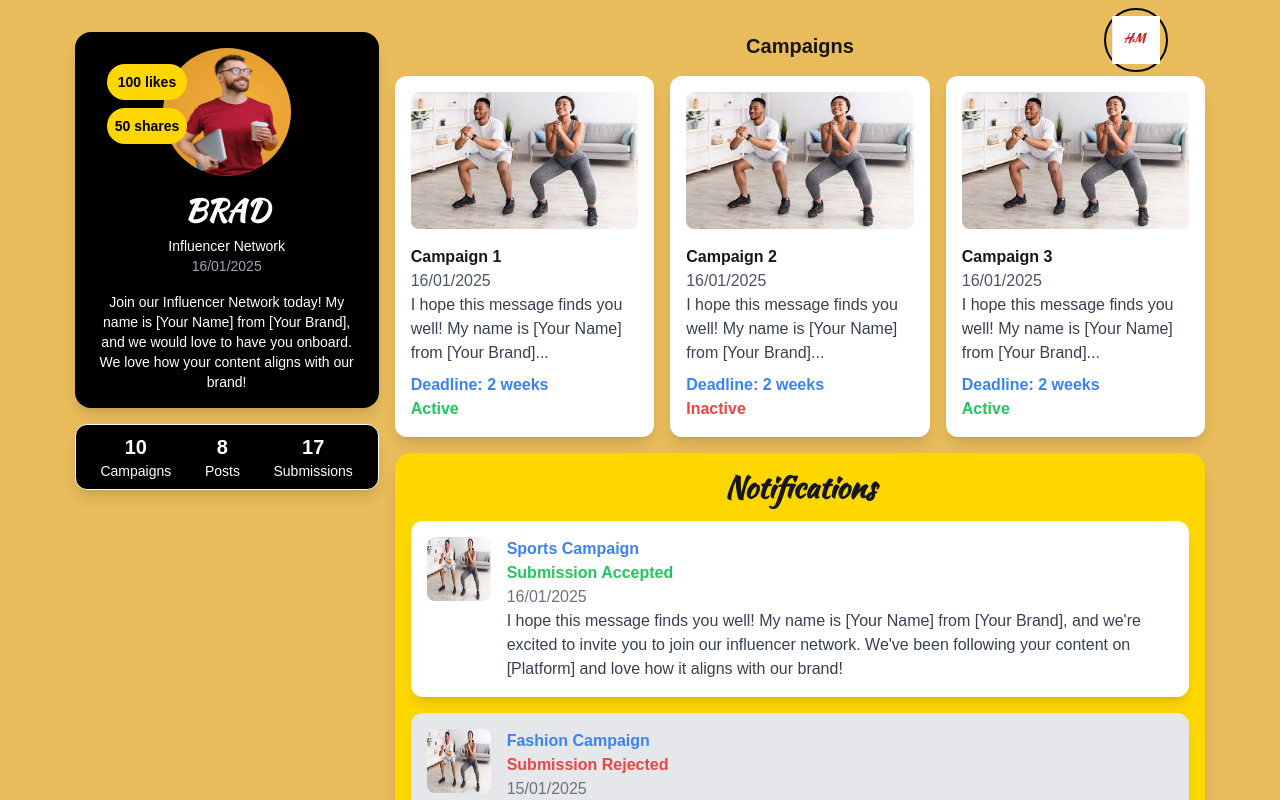
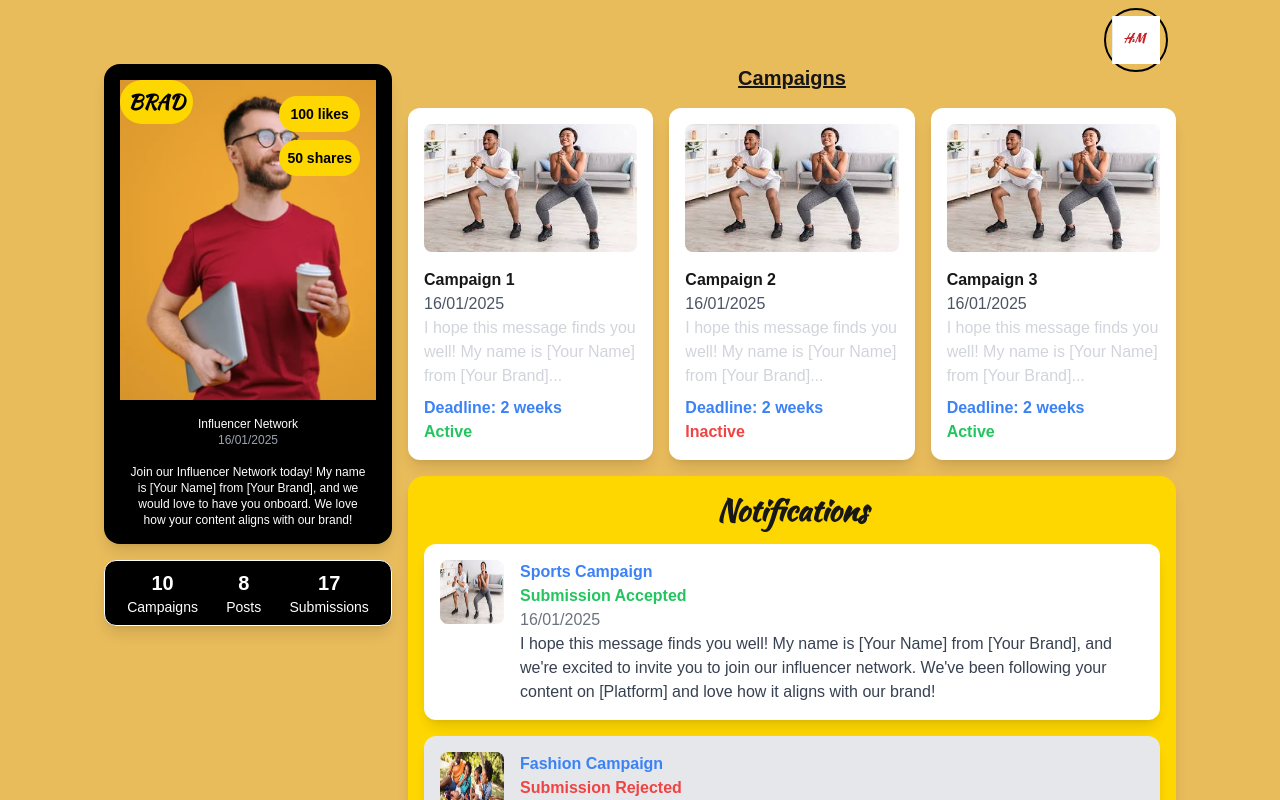
Before and after one commit to andrewindeche/brandinfluencerapp, a Next.js app in the folder frontend/: page /influencer in a window 1280 px wide. Shown: the top 800 px of the page. Built offline with nearby package versions, Linux system fonts and the light colour scheme; a web font is replaced by a local one.

Commit message:
update spacing

```diff
--- a/frontend/src/app/components/CampaignsContent.tsx
+++ b/frontend/src/app/components/CampaignsContent.tsx
@@ -4,14 +4,14 @@ import Image from 'next/image';
 
 const CampaignsContent: React.FC = () => {
   return (
-    <div className="relative w-full px-12">
-      <div className="flex flex-row space-x-4">
+    <div className="relative w-full p-8">
+      <div className="flex flex-row space-x-8">
         <div className="w-1/5">
           <ProfileCard />
         </div>
 
         <div className="flex-1 rounded-lg shadow-lg">
-          <div className="p-8 grid grid-cols-3 gap-4 text-white rounded-lg border border-white justify-between">
+          <div className="p-8 grid grid-cols-3 gap-6 text-white rounded-lg border border-white">
             {[
               { title: 'Ambassadors', value: '12' },
               { title: 'Total reach', value: '9.8K' },
@@ -22,7 +22,7 @@ const CampaignsContent: React.FC = () => {
             ].map((stat) => (
               <div
                 key={stat.title}
-                className="text-center p-1 rounded-lg bg-gradient-to-r from-yellow-500 to-red-600 transition duration-300 ease-in-out transform hover:scale-105 hover:shadow-2xl"
+                className="text-center p-4 rounded-lg bg-gradient-to-r from-yellow-500 to-red-600 transition duration-300 ease-in-out transform hover:scale-105 hover:shadow-2xl"
               >
                 <h4 className="text-sm">{stat.title}</h4>
                 <p className="text-lg font-bold">{stat.value}</p>
@@ -31,11 +31,11 @@ const CampaignsContent: React.FC = () => {
           </div>
 
           <div>
-            <h3 className="text-white text-lg font-bold my-4 text-center">
+            <h3 className="text-white text-lg font-bold my-8 text-center">
               New Campaigns
             </h3>
 
-            <div className="mb-4">
+            <div className="mb-6">
               <input
                 type="text"
                 placeholder="Search for new campaigns..."
@@ -43,7 +43,7 @@ const CampaignsContent: React.FC = () => {
               />
             </div>
 
-            <div className="grid grid-cols-2 md:grid-cols-3 lg:grid-cols-3 gap-4 h-60 overflow-y-hidden hover:overflow-y-auto">
+            <div className="grid grid-cols-2 md:grid-cols-3 lg:grid-cols-3 gap-6 h-60 overflow-y-hidden hover:overflow-y-auto">
               {[
                 { title: 'Title 1', src: '/images/fit.jpg' },
                 { title: 'Title 2', src: '/images/images.jpg' },
@@ -54,7 +54,7 @@ const CampaignsContent: React.FC = () => {
               ].map((campaign) => (
                 <div
                   key={campaign.title}
-                  className="bg-black rounded-2xl text-white p-1 transition-transform transform hover:scale-105 hover:shadow-lg"
+                  className="bg-black rounded-2xl text-white p-4 transition-transform transform hover:scale-105 hover:shadow-lg"
                 >
                   <div className="relative w-full h-40 group">
                     <Image
@@ -77,7 +77,7 @@ const CampaignsContent: React.FC = () => {
           </div>
         </div>
 
-        <div className="w-1/5">
+        <div className="w-1/5 space-y-8">
           <div className="bg-[#E8BB5B] text-white p-6 rounded-2xl text-center hover:shadow-lg transition duration-300 ease-in-out transform hover:scale-105">
             <h4 className="text-xl font-bold">Notifications</h4>
             <h4 className="text-4xl text-red-600 font-bold">2</h4>
@@ -86,7 +86,7 @@ const CampaignsContent: React.FC = () => {
             <p className="text-xs">16/01/2025</p>
           </div>
 
-          <div className="bg-black text-white mt-4 p-1 rounded-2xl text-center transition-transform transform hover:scale-105 hover:shadow-lg">
+          <div className="bg-black text-white p-4 rounded-2xl text-center transition-transform transform hover:scale-105 hover:shadow-lg">
             <div className="relative w-full h-60 group">
               <Image
                 src="/images/image1.png"
--- a/frontend/src/pages/influencer.tsx
+++ b/frontend/src/pages/influencer.tsx
@@ -6,7 +6,7 @@ const InfluencerPage: React.FC = () => {
   const [activeCard, setActiveCard] = useState<string | null>(null);
 
   return (
-    <div className="bg-[#E8BB5B] p-8 min-h-screen">
+    <div className="bg-[#E8BB5B] p-16 min-h-screen">
       <div className="absolute top-2 right-28 z-50">
         <UserMenu />
       </div>
@@ -14,15 +14,18 @@ const InfluencerPage: React.FC = () => {
       <div className="flex justify-center items-start mb-8 space-x-4">
         <div className="w-1/4 space-y-4">
           <div className="p-4 bg-black text-white rounded-2xl relative overflow-hidden shadow-lg">
+            <h2 className="absolute top-4 left-4 text-xl font-bold bg-[#FFD700] text-black p-2 rounded-full z-10">
+              BRAD
+            </h2>
             <div className="relative">
               <Image
                 src="/images/image4.png"
                 alt="Brad"
-                width={150}
+                width={300}
                 height={200}
-                className="rounded-full w-32 h-32 mx-auto mb-4"
+                className="w-full h-auto"
               />
-              <div className="absolute top-4 left-4 text-center">
+              <div className="absolute top-4 right-4 text-center z-10">
                 <div className="bg-[#FFD700] text-black text-sm font-bold p-2 rounded-full">
                   100 likes
                 </div>
@@ -31,10 +34,9 @@ const InfluencerPage: React.FC = () => {
                 </div>
               </div>
             </div>
-            <h2 className="text-center text-3xl font-bold mb-2">BRAD</h2>
-            <p className="text-center text-sm">Influencer Network</p>
-            <p className="text-center text-gray-400 text-sm">16/01/2025</p>
-            <p className="text-center text-sm mt-4 px-2">
+            <p className="text-center text-xs mt-4">Influencer Network</p>
+            <p className="text-center text-gray-400 text-xs">16/01/2025</p>
+            <p className="text-center text-xs mt-4 px-2">
               Join our Influencer Network today! My name is [Your Name] from
               [Your Brand], and we would love to have you onboard. We love how
               your content aligns with our brand!
@@ -58,7 +60,7 @@ const InfluencerPage: React.FC = () => {
         </div>
 
         <div className="w-2/3 space-y-4">
-          <h4 className="text-xl font-bold text-center">Campaigns</h4>
+          <h4 className="text-xl font-bold text-center underline">Campaigns</h4>
           <div className="grid grid-cols-3 gap-4">
             {['Campaign 1', 'Campaign 2', 'Campaign 3'].map((title, index) => (
               <div
@@ -79,7 +81,7 @@ const InfluencerPage: React.FC = () => {
                 />
                 <p className="font-bold">{title}</p>
                 <p className="text-gray-600">16/01/2025</p>
-                <p className="text-gray-700">
+                <p className="text-gray-300">
                   I hope this message finds you well! My name is [Your Name]
                   from [Your Brand]...
                 </p>
@@ -87,7 +89,9 @@ const InfluencerPage: React.FC = () => {
                   Deadline: 2 weeks
                 </p>
                 <p
-                  className={`font-bold ${index % 2 === 0 ? 'text-green-500' : 'text-red-500'}`}
+                  className={`font-bold ${
+                    index % 2 === 0 ? 'text-green-500' : 'text-red-500'
+                  }`}
                 >
                   {index % 2 === 0 ? 'Active' : 'Inactive'}
                 </p>
@@ -124,7 +128,7 @@ const InfluencerPage: React.FC = () => {
 
               <div className="bg-gray-200 p-4 rounded-xl shadow-lg flex items-start">
                 <Image
-                  src="/images/fit.jpg"
+                  src="/images/images.jpg"
                   alt="Fashion Campaign"
                   width={150}
                   height={200}
```
